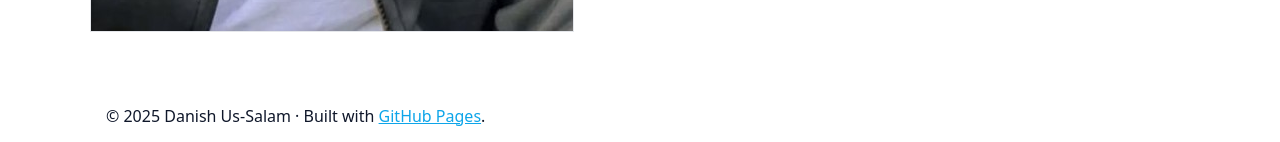
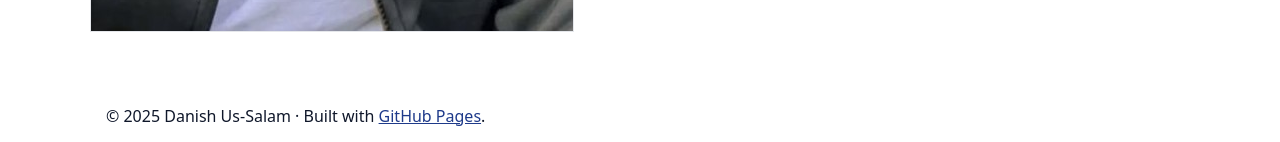
Before and after one commit to danishussalam/danishussalam.github.io, a Jekyll site: the page built from index.md, in a window 1280 px wide. Shown: the part 888-1030 px from the top of the page. Built offline with Jekyll 4.4.1, drawn with Linux system fonts in a browser that asks for light colours.

Commit message:
Update style.css

```diff
--- a/assets/style.css
+++ b/assets/style.css
@@ -2,9 +2,10 @@
   --text: #0f172a;
   --muted: #475569;
   --bg: #ffffff;
-  --link: #0ea5e9;
+  --link: #1e3a8a;  /* darker blue */
   --border: #e5e7eb;
 }
+
 
 * { box-sizing: border-box; }
 
```
